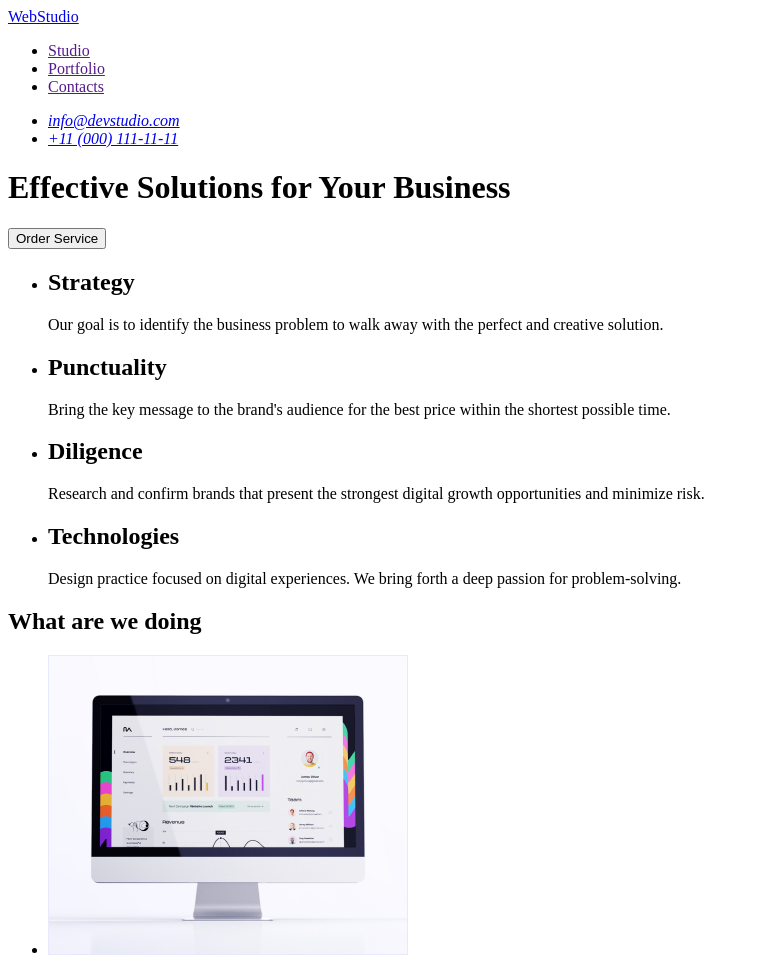
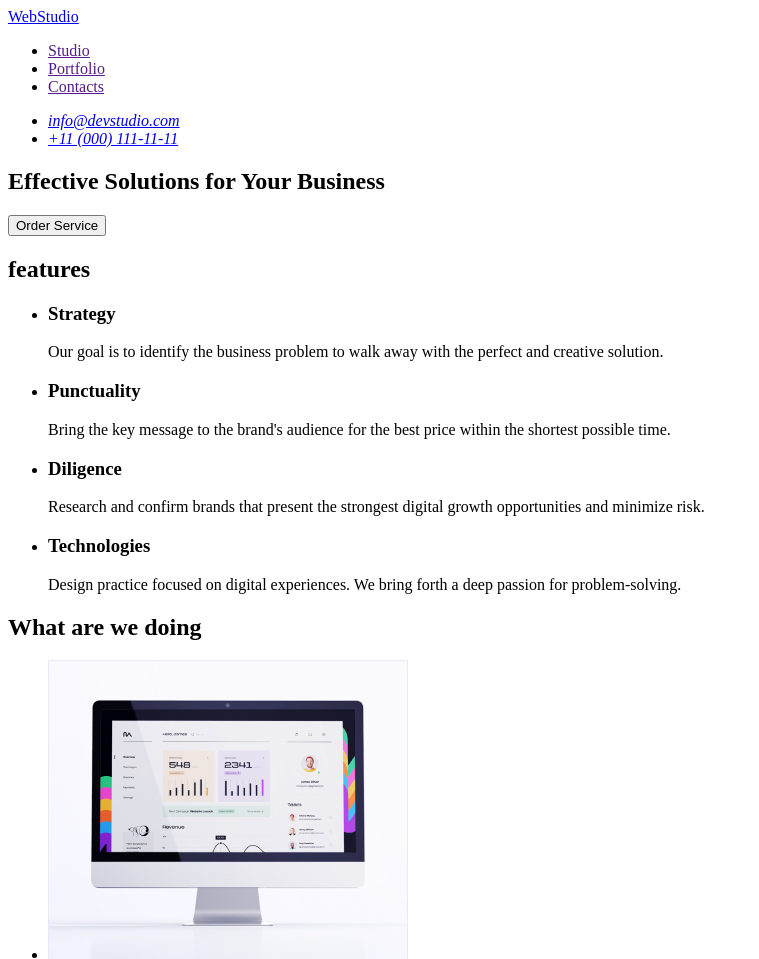
Before and after one commit to Ysh0ee/goit-markup-hw-01, a plain HTML site: page index.html in a window 1280 px wide. Shown: the top 959 px of the page, without its empty margins (0-759 px from the left). Drawn offline with Linux system fonts and the light colour scheme.

Commit message:
fixed issues in main and footer

```diff
--- a/index.html
+++ b/index.html
@@ -26,35 +26,36 @@
     </header>
     <!-- main -->
     <main>
-      <div>
+      <section>
         <h1>Effective Solutions for Your Business</h1>
         <button type="button">Order Service</button>
-      </div>
+      </section>
       <section>
+        <h2>features</h2>
         <ul>
           <li>
-            <h2>Strategy</h2>
+            <h3>Strategy</h3>
             <p>
               Our goal is to identify the business problem to walk away with the
               perfect and creative solution.
             </p>
           </li>
           <li>
-            <h2>Punctuality</h2>
+            <h3>Punctuality</h3>
             <p>
               Bring the key message to the brand's audience for the best price
               within the shortest possible time.
             </p>
           </li>
           <li>
-            <h2>Diligence</h2>
+            <h3>Diligence</h3>
             <p>
               Research and confirm brands that present the strongest digital
               growth opportunities and minimize risk.
             </p>
           </li>
           <li>
-            <h2>Technologies</h2>
+            <h3>Technologies</h3>
             <p>
               Design practice focused on digital experiences. We bring forth a
               deep passion for problem-solving.
@@ -132,7 +133,7 @@
     </main>
     <!-- footer -->
     <footer>
-      <a href="./index.html">WEBSTUDIO</a>
+      <a href="./index.html">WebStudio</a>
       <p>
         Increase the flow of customers and sales for your business with digital
         marketing & growth solutions.
```
